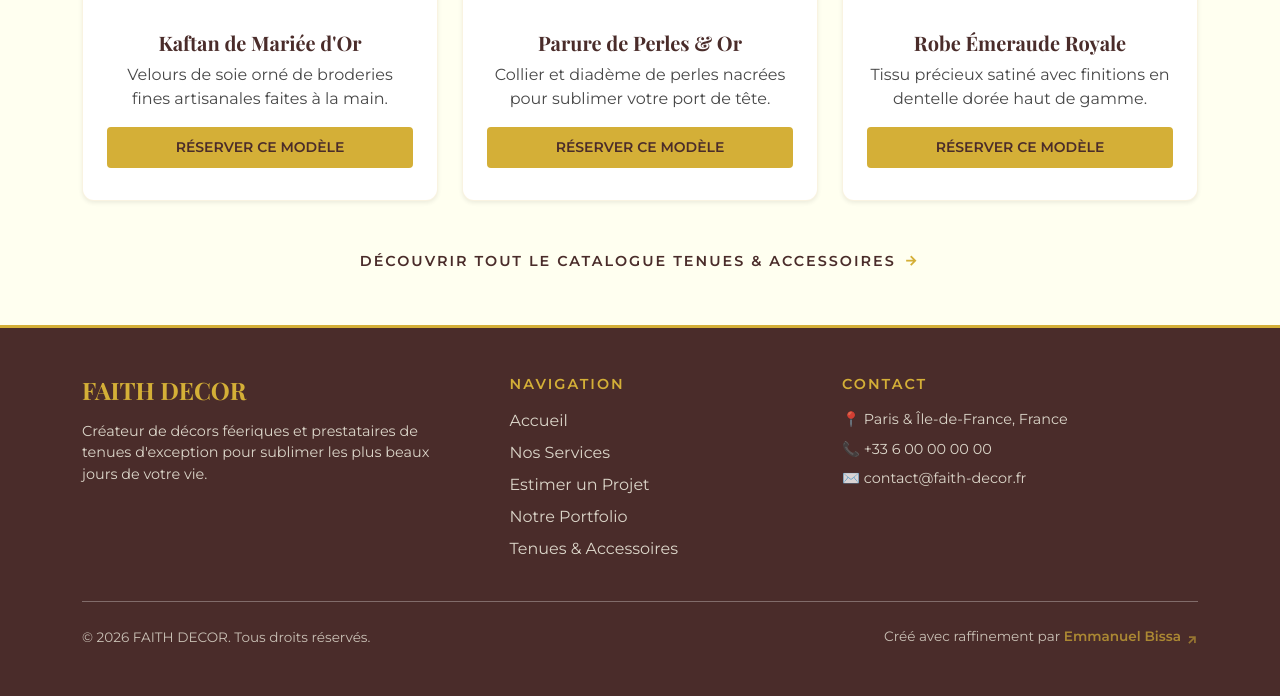
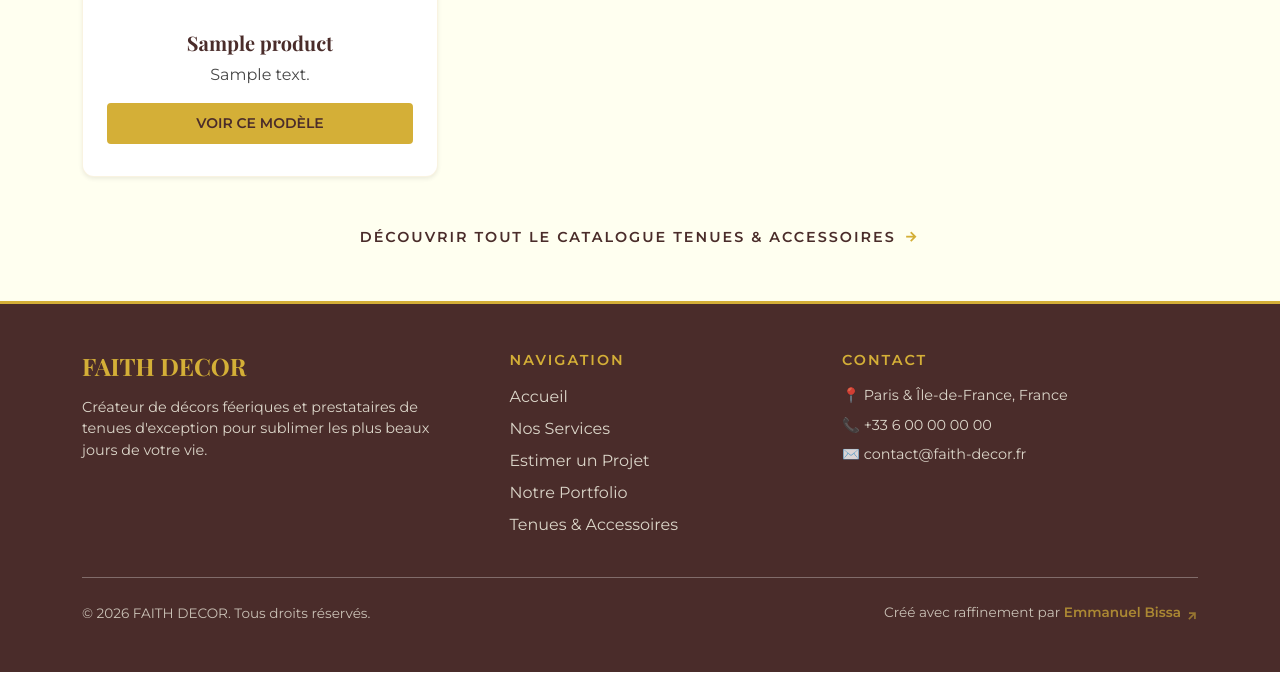
Before and after one commit to Orochichrys/faith-decor, a PHP site: page / in a window 1280 px wide. Shown: the part 3548-4244 px from the top of the page. After the commit the page ends 4220 px from the top, so only its background shows below. Run offline with PHP 8.4, Linux system fonts and the light colour scheme; data comes from the database, SQL or seed files in the repository; tables that the repository leaves empty hold one stand-in row (values such as "Sample post"); grey boxes marked "Sample" are stand-in pictures; some libraries are stand-ins or nearby versions; some web fonts are replaced.

Commit message:
feat: Add responsive button styles for hero actions and implement featured products display

```diff
--- a/assets/css/style.css
+++ b/assets/css/style.css
@@ -146,6 +146,13 @@ h4,
 .hero h1 {
     color: var(--color-ivory) !important;
     text-shadow: 0 2px 8px rgba(0, 0, 0, 0.4);
+}
+
+@media (max-width: 575.98px) {
+    .hero-actions .btn {
+        display: block;
+        width: 100%;
+    }
 }
 
 .hero p {
--- a/index.php
+++ b/index.php
@@ -1,3 +1,10 @@
+<?php
+require_once __DIR__ . '/includes/db.php';
+
+$featuredProducts = $pdo->query(
+  'SELECT * FROM products ORDER BY is_popular DESC, id DESC LIMIT 3'
+)->fetchAll();
+?>
 <!doctype html>
 <html lang="fr">
   <head>
@@ -52,13 +59,13 @@
           Scénographie d'exception & Tenues de Prestige pour des souvenirs
           éternels.
         </p>
-        <div class="d-flex justify-content-center gap-3">
-          <a href="#calculator" class="btn btn-gold px-4 py-2 text-uppercase fw-semibold"
+        <div class="d-flex flex-column flex-sm-row justify-content-center gap-3 hero-actions">
+          <a href="#calculator" class="btn btn-gold px-4 py-2 text-uppercase fw-semibold w-100 w-sm-auto"
             >ESTIMER MON PROJET</a
           >
           <a
             href="#services"
-            class="btn btn-outline-light px-4 py-2 text-uppercase fw-semibold"
+            class="btn btn-outline-light px-4 py-2 text-uppercase fw-semibold w-100 w-sm-auto"
             >NOS SERVICES</a
           >
         </div>
@@ -281,45 +288,32 @@
           <h2 class="serif text-terracotta fs-2 fw-semibold">Locations de Prestige</h2>
         </div>
         <div class="row g-4">
+          <?php if (empty($featuredProducts)): ?>
+            <p class="text-center text-muted mb-0">Aucun article n'est disponible pour le moment.</p>
+          <?php else: ?>
+            <?php foreach ($featuredProducts as $product): ?>
+              <?php
+                $price = (float) $product['rental_price'];
+                if ($product['promo_percentage'] !== null) {
+                  $price *= 1 - ((float) $product['promo_percentage'] / 100);
+                }
+                $image = $product['image_url'];
+              ?>
               <div class="col-sm-12 col-md-6 col-lg-4">
                 <div class="card h-100 border-0 shadow-sm overflow-hidden">
                   <div class="position-relative" style="height: 22rem;">
-                <img src="https://images.unsplash.com/photo-1595777457583-95e059d581b8?auto=format&fit=crop&q=80&w=600" alt="Robe Traditionnelle" class="w-100 h-100 object-fit-cover">
-                <span class="position-absolute top-0 end-0 bg-gold text-terracotta fw-bold px-3 py-1 m-3 rounded-pill" style="font-size: 0.85rem;">100 000 FCFA / jour</span>
+                    <img src="<?= htmlspecialchars($image) ?>" alt="<?= htmlspecialchars($product['title']) ?>" class="w-100 h-100 object-fit-cover">
+                    <span class="position-absolute top-0 end-0 bg-gold text-terracotta fw-bold px-3 py-1 m-3 rounded-pill" style="font-size: 0.85rem;"><?= number_format($price, 0, ',', ' ') ?> FCFA / jour</span>
                   </div>
                   <div class="card-body p-4 text-center">
-                <h5 class="card-title mb-2">Kaftan de Mariée d'Or</h5>
-                <p class="card-text mb-3">Velours de soie orné de broderies fines artisanales faites à la main.</p>
-                <a href="#calculator" class="btn btn-gold w-100 py-2 text-uppercase fw-semibold btn-sm">Réserver ce modèle</a>
+                    <h5 class="card-title mb-2"><?= htmlspecialchars($product['title']) ?></h5>
+                    <p class="card-text mb-3"><?= htmlspecialchars($product['description'] ?: 'Découvrez cet article de notre collection prestige.') ?></p>
+                    <a href="tenues-accessoires.php" class="btn btn-gold w-100 py-2 text-uppercase fw-semibold btn-sm">Voir ce modèle</a>
                   </div>
                 </div>
               </div>
-          <div class="col-sm-12 col-md-6 col-lg-4">
-            <div class="card h-100 border-0 shadow-sm overflow-hidden">
-              <div class="position-relative" style="height: 22rem;">
-                <img src="https://images.unsplash.com/photo-1544005313-94ddf0286df2?auto=format&fit=crop&q=80&w=600" alt="Parure Traditionnelle" class="w-100 h-100 object-fit-cover">
-                <span class="position-absolute top-0 end-0 bg-gold text-terracotta fw-bold px-3 py-1 m-3 rounded-pill" style="font-size: 0.85rem;">50 000 FCFA / jour</span>
-              </div>
-              <div class="card-body p-4 text-center">
-                <h5 class="card-title mb-2">Parure de Perles & Or</h5>
-                <p class="card-text mb-3">Collier et diadème de perles nacrées pour sublimer votre port de tête.</p>
-                <a href="#calculator" class="btn btn-gold w-100 py-2 text-uppercase fw-semibold btn-sm">Réserver ce modèle</a>
-              </div>
-            </div>
-          </div>
-          <div class="col-sm-12 col-md-6 col-lg-4">
-            <div class="card h-100 border-0 shadow-sm overflow-hidden">
-              <div class="position-relative" style="height: 22rem;">
-                <img src="https://images.unsplash.com/photo-1583391733956-3750e0ff4e8b?auto=format&fit=crop&q=80&w=600" alt="Tenue de Soirée" class="w-100 h-100 object-fit-cover">
-                <span class="position-absolute top-0 end-0 bg-gold text-terracotta fw-bold px-3 py-1 m-3 rounded-pill" style="font-size: 0.85rem;">80 000 FCFA / jour</span>
-              </div>
-              <div class="card-body p-4 text-center">
-                <h5 class="card-title mb-2">Robe Émeraude Royale</h5>
-                <p class="card-text mb-3">Tissu précieux satiné avec finitions en dentelle dorée haut de gamme.</p>
-                <a href="#calculator" class="btn btn-gold w-100 py-2 text-uppercase fw-semibold btn-sm">Réserver ce modèle</a>
-              </div>
-            </div>
-          </div>
+            <?php endforeach; ?>
+          <?php endif; ?>
         </div>
         <div class="text-center mt-5">
           <a href="tenues-accessoires.html" class="catalog-link text-terracotta text-decoration-none fw-semibold text-uppercase d-inline-flex align-items-center gap-2">
@@ -370,7 +364,7 @@
         </div>
       </div>
     </footer>
-
+<script src="https://cdn.jsdelivr.net/npm/bootstrap@5.3.3/dist/js/bootstrap.bundle.min.js"></script>
     <script src="assets/js/script.js"></script>
   </body>
 </html>
```
Lines whose indentation alone changed are shown as unchanged.
